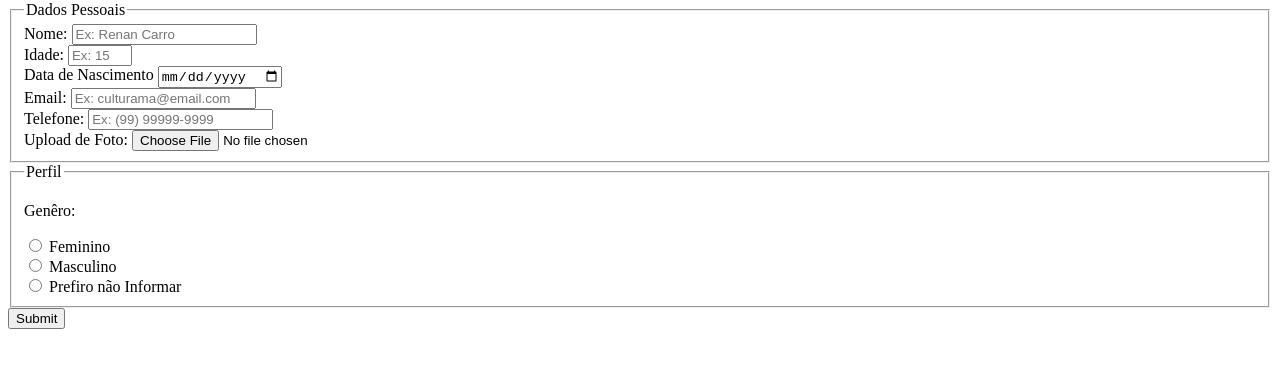
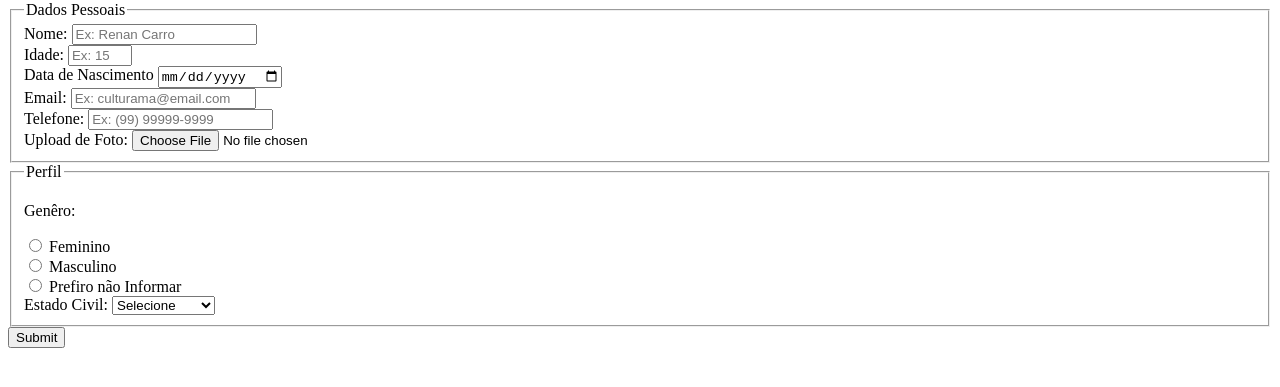
Before and after one commit to Renanmc132/Pesquisa_Culturama, a plain HTML site: page index.html in a window 1280 px wide. Shown: the part 79-466 px from the top of the page. Drawn offline with Linux system fonts and the light colour scheme.

Commit message:
feat : Adciona opcoes de estado civil

```diff
--- a/index.html
+++ b/index.html
@@ -52,6 +52,16 @@
                 <label for="userGender">Prefiro não Informar</label>
                 <br>
 
+                <label for="maritalStatus">Estado Civil: </label>
+                <select name="maritalStatus">
+                    <option value="notInformed">Selecione</option>
+                    <option value="Casado">Casado</option>
+                    <option value="Solteiro">Solteiro</option>
+                    <option value="Viúvo">Viúvo</option>
+                    <option value="Divorciado">Divorciado</option>
+                    <option value="Uniao">União estável</option>
+                </select>
+
 
             </fieldset>
 
```
